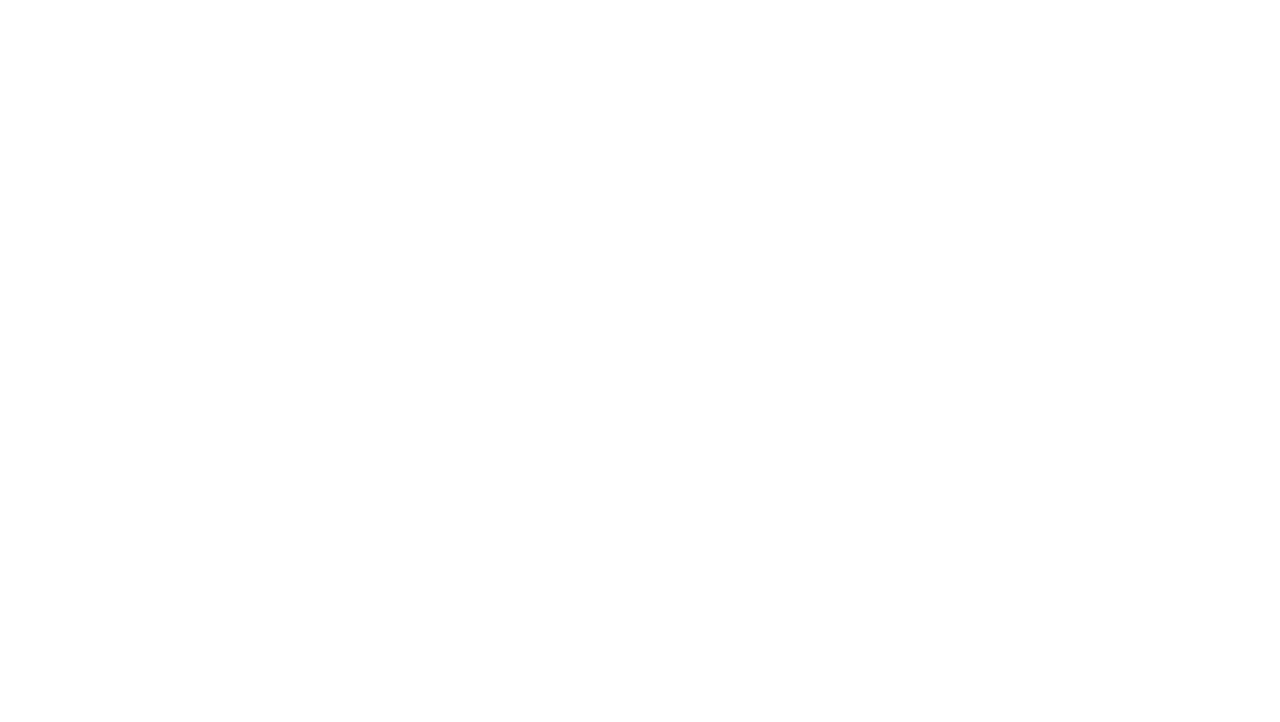
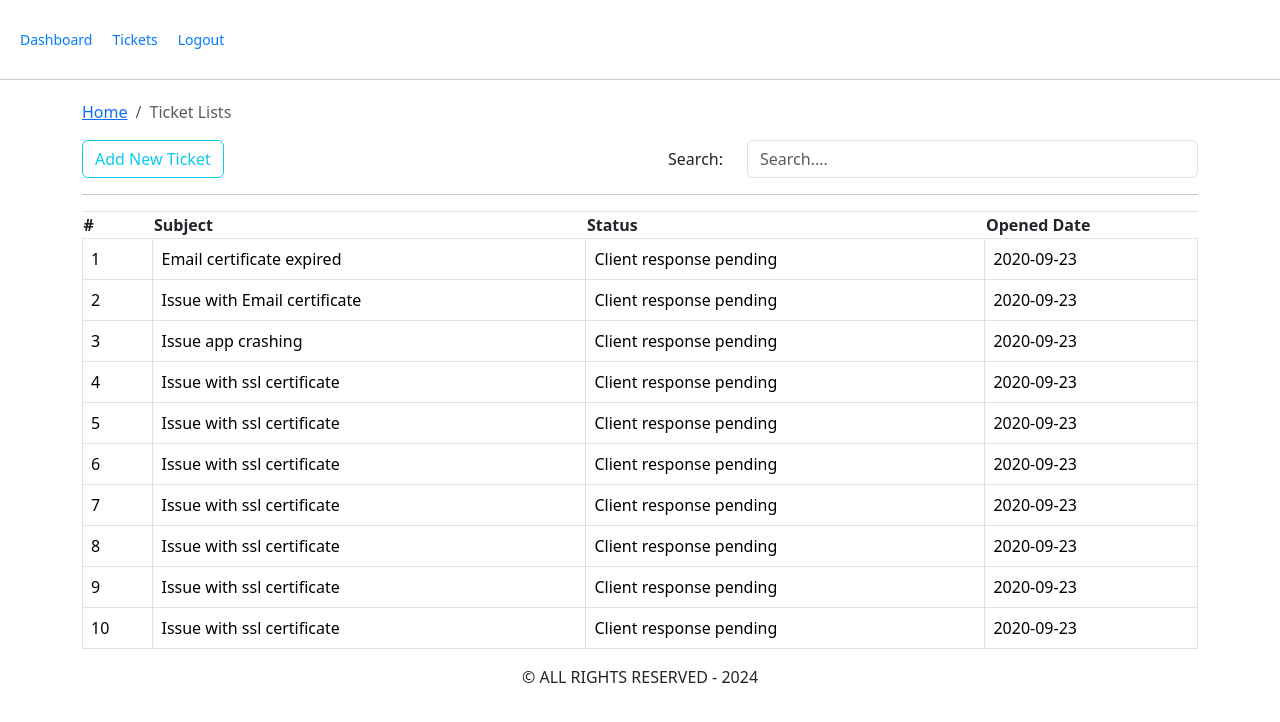
Before and after one commit to Aftermath001/crm-ticket-frontend, a React (Create React App) app: page /tickets in a window 1280 px wide. Before the commit this address had no page. Shown: the top 722 px of the page. Built offline with nearby package versions, Linux system fonts and the light colour scheme.

Commit message:
New Ticket

```diff
--- a/src/App.js
+++ b/src/App.js
@@ -16,8 +16,8 @@ function App() {
             <Route index element={<Entrypage/>}/>
             <Route path='dashboard' element={<Dashboard/>}/>
             <Route path='addticket' element={<AddTicket />}/>
-            <Route path='ticketlisting' element={<TicketListing />}/>
-            <Route path='ticket' element={<Ticket />}/>
+            <Route path='tickets' element={<TicketListing />}/>
+            <Route path='ticket/:id' element={<Ticket />}/>
           </Route>
         </Routes>
       </BrowserRouter>
--- a/src/layout/partials/Header.js
+++ b/src/layout/partials/Header.js
@@ -7,7 +7,7 @@ const Header = () => {
     <nav className="navbar">
       <div className="navbar-items">
         <ResponsiveLink to="/dashboard">Dashboard</ResponsiveLink>
-        <ResponsiveLink to="/ticket">Tickets</ResponsiveLink>
+        <ResponsiveLink to="/tickets">Tickets</ResponsiveLink>
         <ResponsiveLink to="/">Logout</ResponsiveLink>
       </div>
     </nav>
--- a/src/pages/ticket-listing/TicketListing.js
+++ b/src/pages/ticket-listing/TicketListing.js
@@ -4,6 +4,7 @@ import BreadCrumbs from '../../components/breadCrumbs/BreadCrumbs';
 import SearchForm from '../../components/searchForm/SearchForm';
 import tickets from '../../assets/data/dummy.json';
 import TicketTable from '../../components/ticket-table/TicketTable';
+import {Link} from 'react-router-dom'
 import './ticketListings.css'; // Import CSS file
 
 const TicketListing = () => {
@@ -35,9 +36,7 @@ const TicketListing = () => {
 
       <Row>
         <Col >
-          <Button variant="info" className="button-add-ticket">
-            Add New Ticket
-          </Button>
+         <Link to='/addticket'><Button variant='outline-info'>Add New Ticket</Button></Link>
         </Col>
         <Col className="text-right">
           <SearchForm handleOnChange={handleOnChange} str={str} className="search-form" />
```
